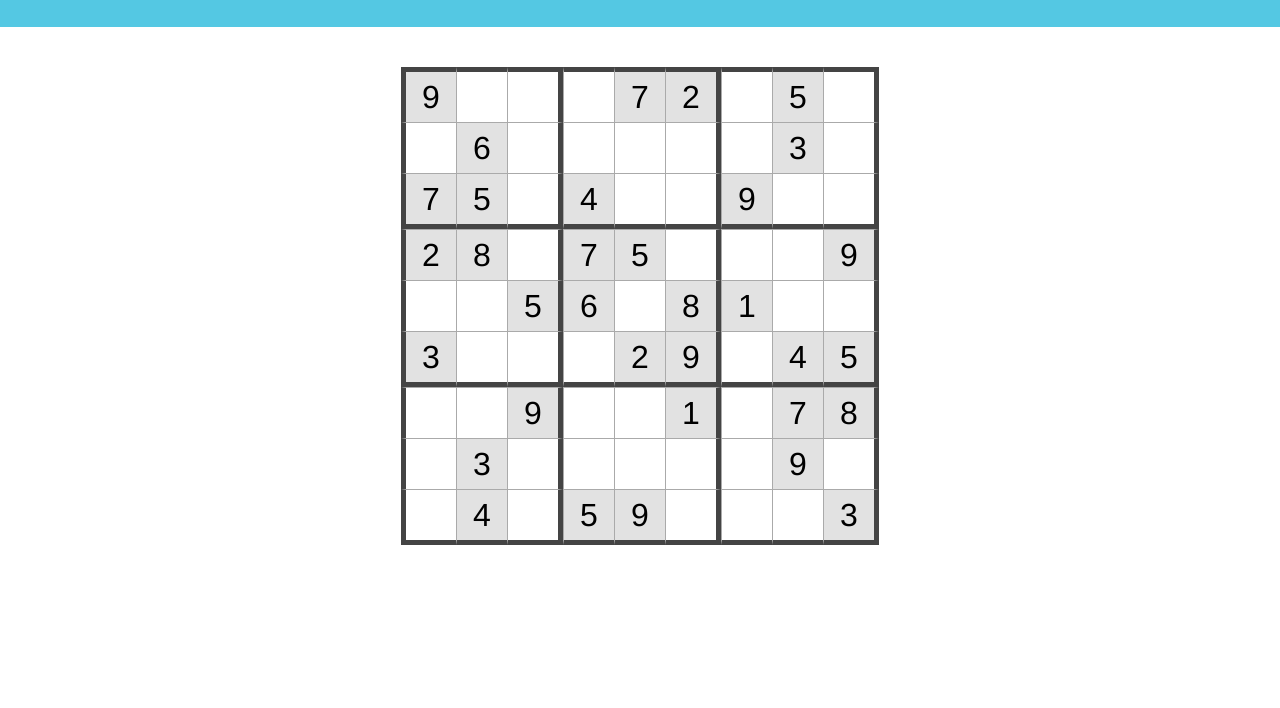
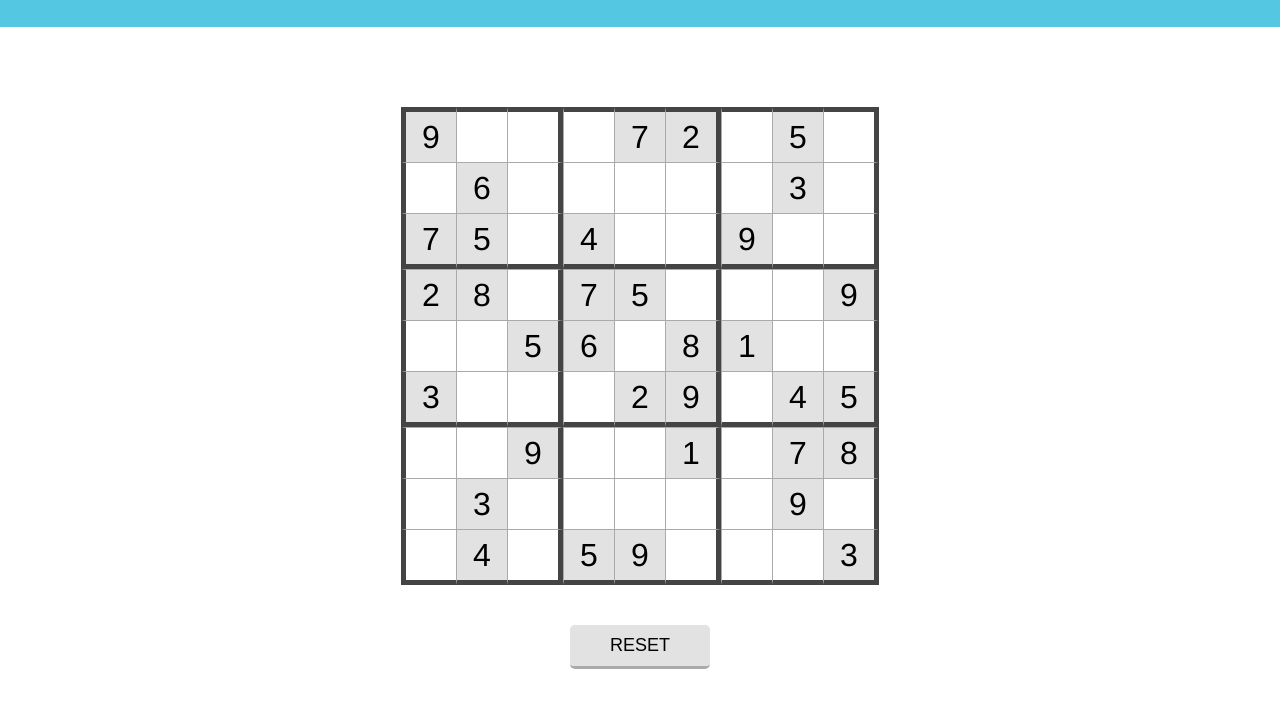
Before and after one commit to kevinpagtakhan/sudoku, a plain HTML site: page index.html in a window 1280 px wide. Shown: the part 82-790 px from the top of the page. Drawn offline with nearby package versions, Linux system fonts and the light colour scheme.

Commit message:
Reset buttom element

```diff
--- a/css/styles.css
+++ b/css/styles.css
@@ -61,6 +61,7 @@ html, body{
 
 .inner-container{
     display: inline-block;
+    padding: 40px;
 }
 
 .container{
@@ -79,3 +80,17 @@ header h1 {
     text-transform: uppercase;
     font-size: 44px;
 }
+
+.post-container{
+
+}
+
+#reset{
+    font-size: 18px;
+    background-color: #e2e2e2;
+    color: #000;
+    padding: 10px 40px;
+    border-radius: 5px;
+    border: 0;
+    border-bottom: 3px solid #aaa;
+}
--- a/index.html
+++ b/index.html
@@ -42,6 +42,11 @@
                 </div>
 
             </div>
+
+            <div class="post-container">
+                <button id="reset">RESET</button>
+            </div>
+
         </div>
 
         <script src="js/app.js" charset="utf-8"></script>
```
